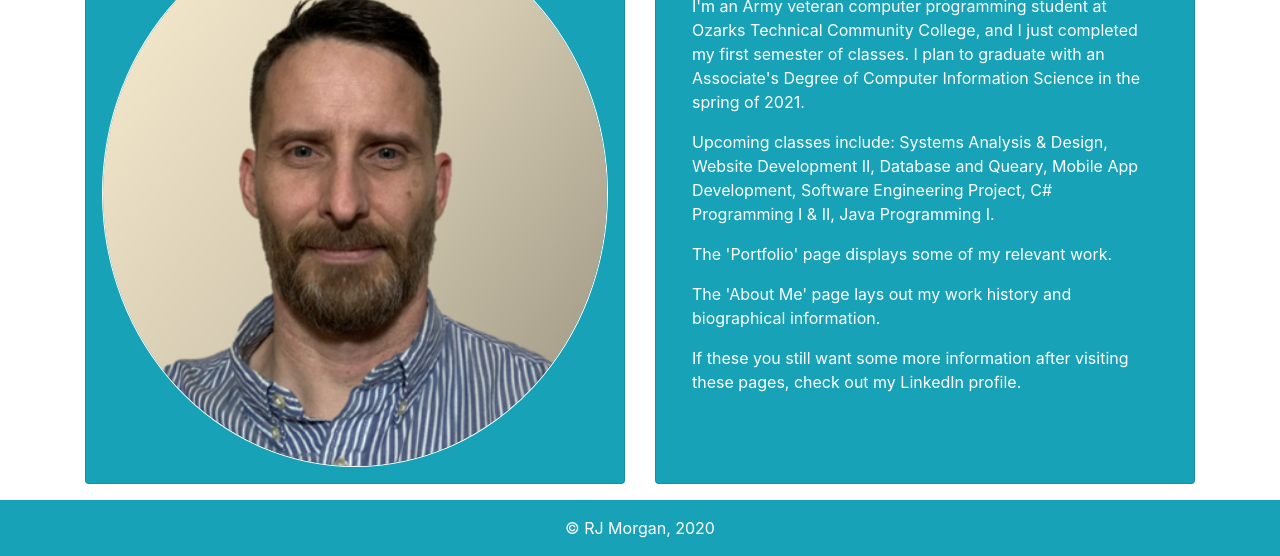
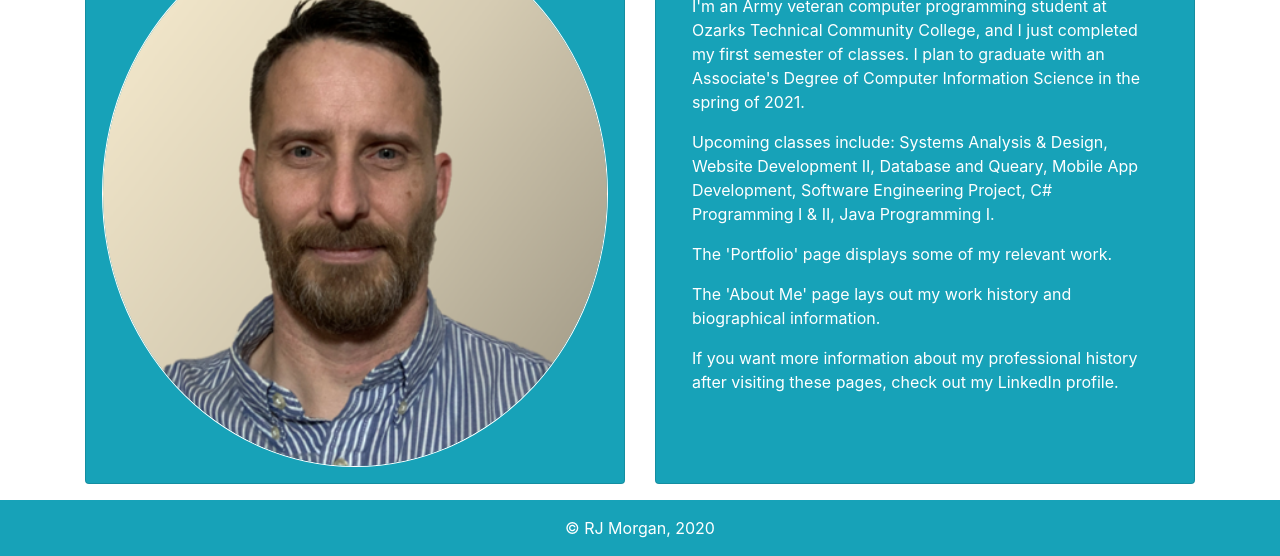
Before and after one commit to rjmorgan417/rjmorgan417.github.io, a plain HTML site: page index.html in a window 1280 px wide. Shown: the part 314-870 px from the top of the page. Drawn offline with nearby package versions, Linux system fonts and the light colour scheme.

Commit message:
found a grammar error

```diff
--- a/index.html
+++ b/index.html
@@ -63,7 +63,7 @@
             <p>Upcoming classes include: Systems Analysis & Design, Website Development II, Database and Queary, Mobile App Development, Software Engineering Project, C# Programming I & II, Java Programming I.</p>
             <p>The 'Portfolio' page displays some of my relevant work.
             <p>The 'About Me' page lays out my work history and biographical information.</p>
-            <p>If these you still want some more information after visiting these pages, check out my LinkedIn profile.</p>
+            <p>If you want more information about my professional history after visiting these pages, check out my LinkedIn profile.</p>
           </div>
         </div>
       </div>
```
